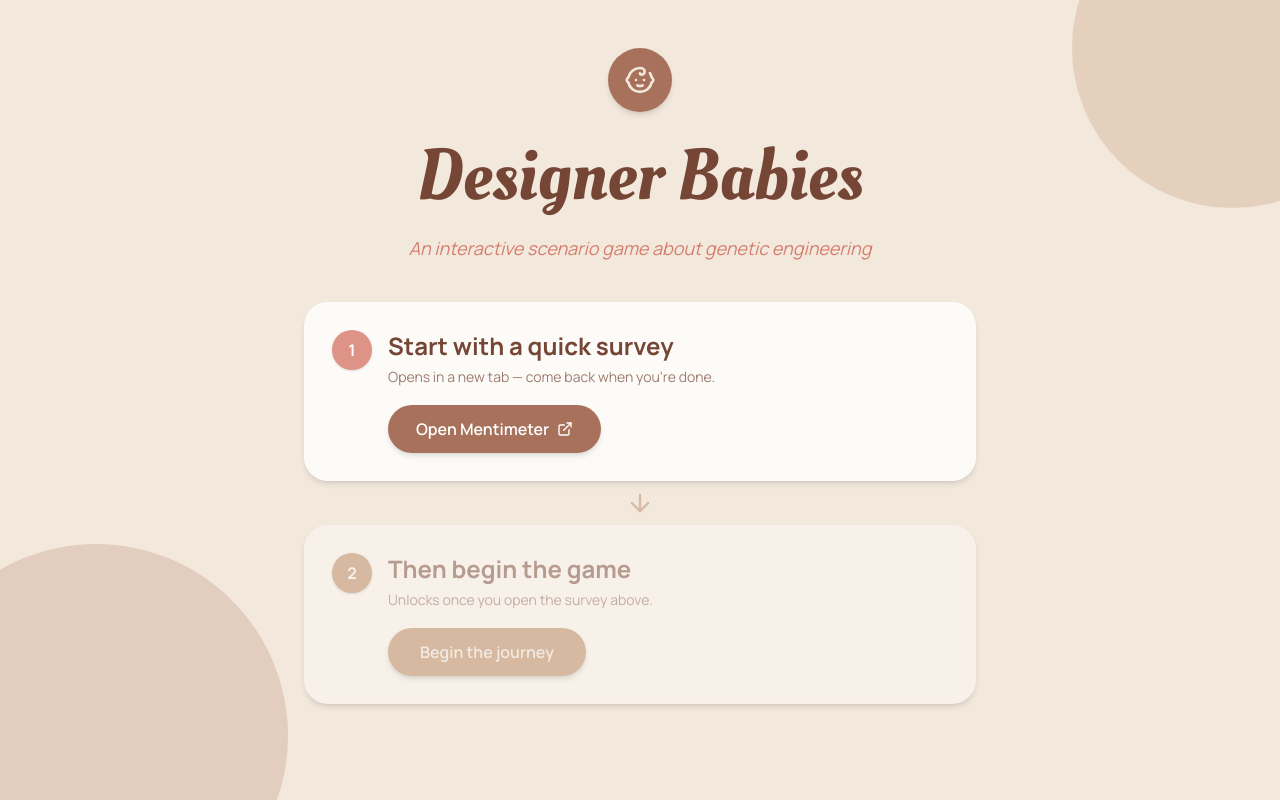
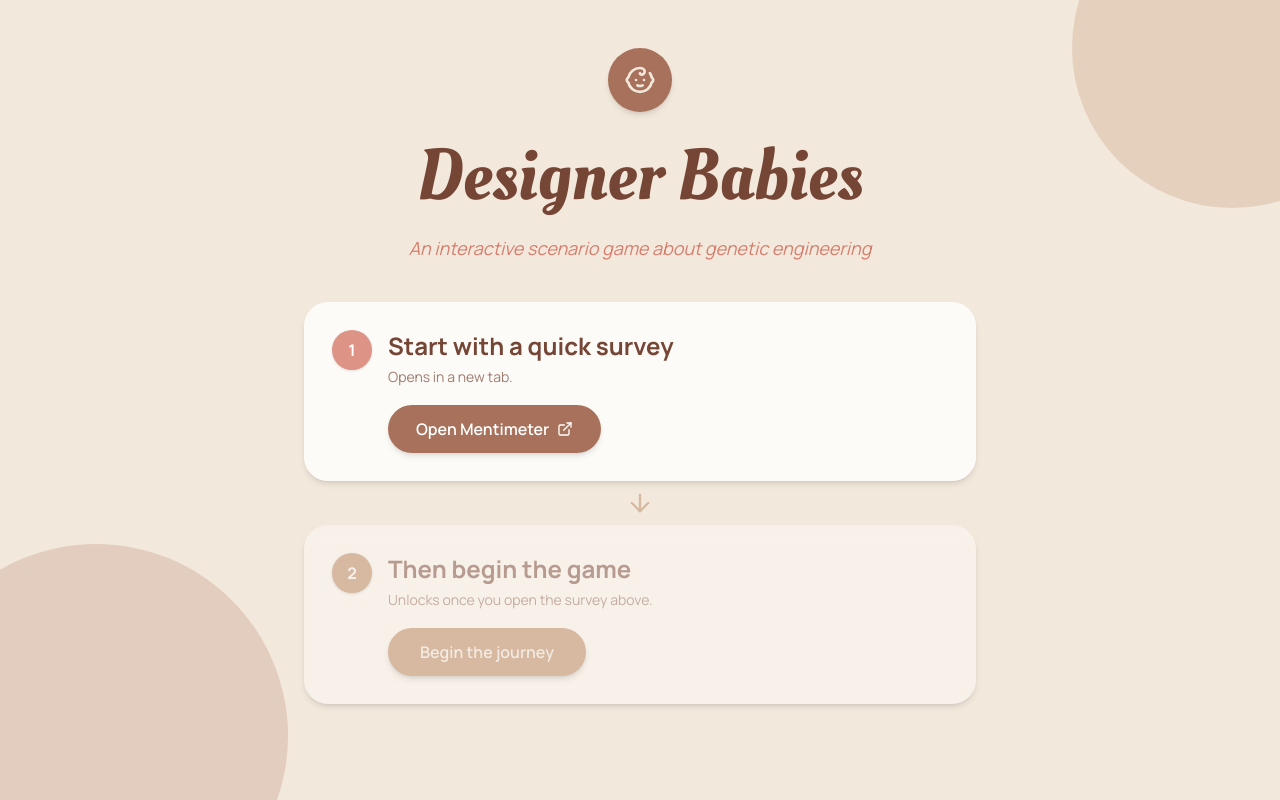
Before and after one commit to anastasia-morf/Designer_babies, a React (Vite) app: page / in a window 1280 px wide. Built offline with nearby package versions, Linux system fonts and the light colour scheme.

Commit message:
Update GameIntro.tsx

```diff
--- a/src/app/components/GameIntro.tsx
+++ b/src/app/components/GameIntro.tsx
@@ -119,7 +119,7 @@ export function GameIntro({ onModeSelect }: GameIntroProps) {
                 Start with a quick survey
               </h2>
               <p className="mb-4 text-sm leading-relaxed text-[#754635]/70">
-                Opens in a new tab — come back when you're done.
+                Opens in a new tab.
               </p>
               <a
                 href={PRE_GAME_MENTIMETER_LINK}
```
